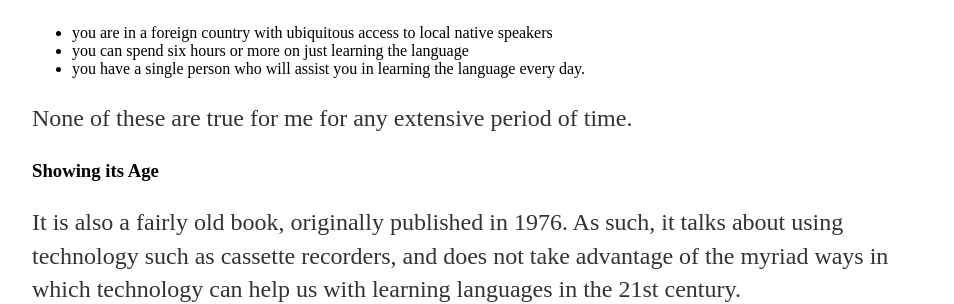
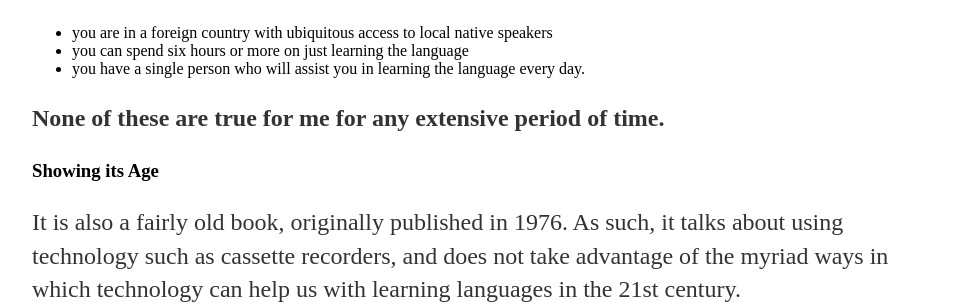
Before and after one commit to nczempin/ll, a Jekyll site: the page built from lamp-overview.md, in a window 1280 px wide. Shown: the part 873-1177 px from the top of the page, without its empty margins (160-1114 px from the left). Built offline with Jekyll 4.4.1, drawn with Linux system fonts in a browser that asks for light colours; our own code applies the rules of GitHub Pages for plain Markdown files.

```diff
--- a/lamp-overview.md
+++ b/lamp-overview.md
@@ -22,7 +22,7 @@ It assumes that
 * you can spend six hours or more on just learning the language
 * you have a single person who will assist you in learning the language every day.
 
-None of these are true for me for any extensive period of time.
+**None of these are true for me for any extensive period of time.**
 
 ### Showing its Age
 It is also a fairly old book, originally published in 1976. As such, it talks about using technology such as cassette recorders, and does not take advantage of the myriad ways in which technology can help us with learning languages in the 21st century.
```
